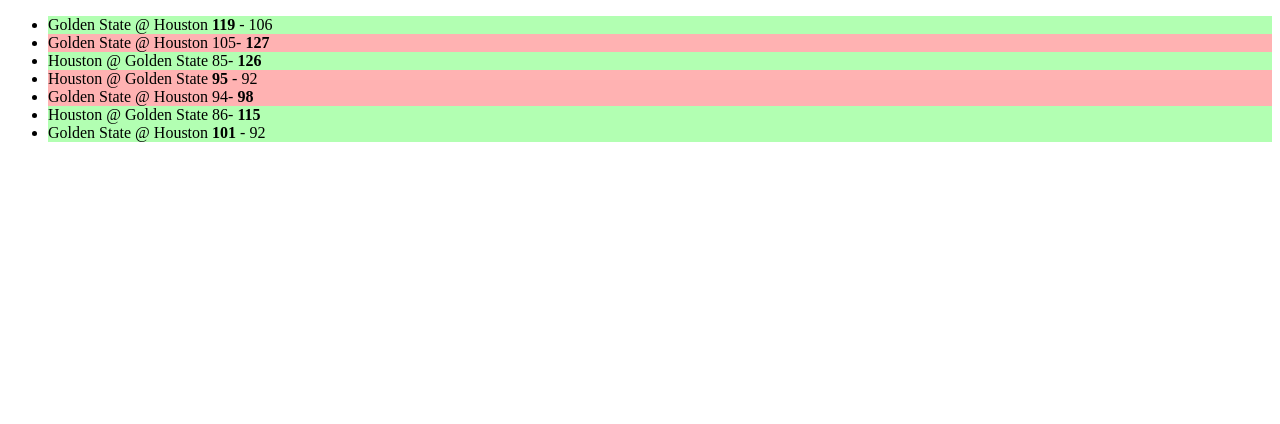
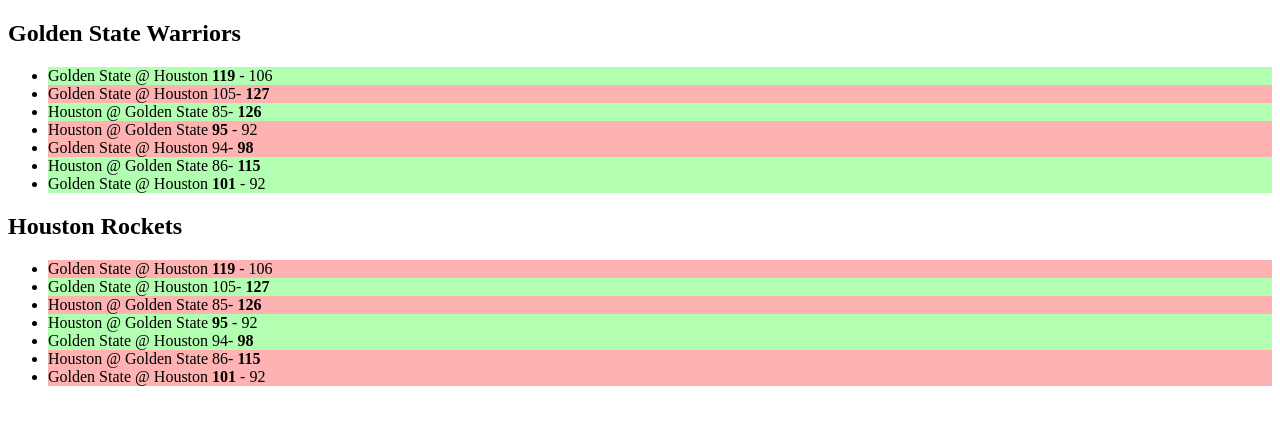
Before and after one commit to KBandipo/Displaying-score-chart, a plain HTML site: page index.html in a window 1280 px wide. Drawn offline with Linux system fonts and the light colour scheme.

Commit message:
Refactor code

```diff
--- a/app.js
+++ b/app.js
@@ -86,11 +86,31 @@ const warriorsGames = [
 ]
 
 
+function makeChart(games,targetTeam) {
 
 const ulParent =document.createElement('ul');
-for (let game of warriorsGames){
-  const {homeTeam,awayTeam}= game;
+for (let game of games){
   const gameLi = document.createElement('li');
+  gameLi.innerHTML=getScoreLine(game);
+
+
+
+
+gameLi.classList.add(isWinner(game, targetTeam)? 'win': 'loss');
+
+ulParent.appendChild(gameLi);
+}
+ return ulParent;
+}
+
+
+const isWinner=({homeTeam,awayTeam},targetTeam)=>{
+  const target= homeTeam.team ===targetTeam? homeTeam : awayTeam;
+return target.isWinner;
+}
+
+
+const getScoreLine = ({homeTeam,awayTeam}) => {
   const {team:hTeam, points:hPoints}=homeTeam;
   const {team:aTeam,points:aPoints}=awayTeam;
 const teamNames=  `${aTeam} @ ${hTeam}`;
@@ -102,13 +122,16 @@ if (aPoints > hPoints){
 } else {
 scoreLines = `${aPoints}- <b>${hPoints}</b>`;
 }
-
-const warriors= hTeam ==='Golden State'? homeTeam : awayTeam;
-console.log(warriors);
-gameLi.classList.add(warriors.isWinner? 'win': 'loss');
-
-gameLi.innerHTML =`${teamNames} ${scoreLines}`
-ulParent.appendChild(gameLi);
+return `${teamNames} ${scoreLines}`;
 }
 
-document.body.prepend(ulParent);
+
+const gs = document.querySelector('#gs');
+const hr= document.querySelector('#hr');
+
+
+const chart1=makeChart(warriorsGames, 'Golden State');
+gs.appendChild(chart1);
+
+const chart2=makeChart(warriorsGames, 'Houston');
+hr.appendChild(chart2);
--- a/index.html
+++ b/index.html
@@ -7,7 +7,8 @@
   <link rel="stylesheet" href="app.css">
 </head>
 <body>
-
+  <section id="gs"><h2>Golden State Warriors</h2></section>
+  <section id="hr"><h2>Houston Rockets</h2></section>
 
   <script src="app.js"></script>
 </body>
```
